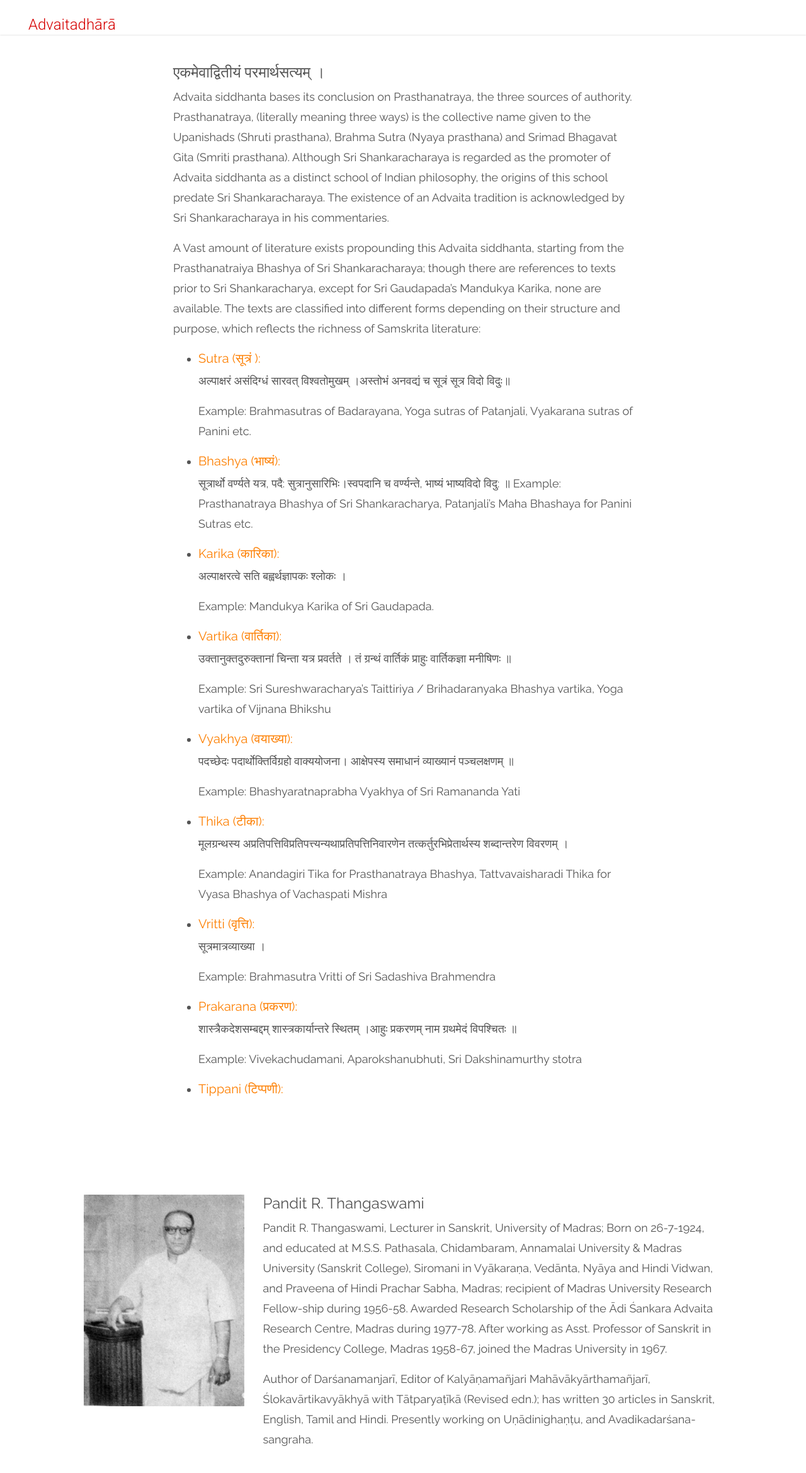
After one commit to SrirangaDigital/advaita-literature, a PHP site: the page made by application/views/flat/3-Project/index.php in a window 1280 px wide. The commit adds this page. Shown: the whole page at 63% size. Run offline with PHP 8.4, Linux system fonts and the light colour scheme; the template is opened without the code that fills it, so the values that code supplies are empty; some libraries are stand-ins or nearby versions; some web fonts are replaced.

Commit message:
UI fixes

```diff
--- /dev/null
+++ b/application/views/flat/3-Project/index.php
@@ -0,0 +1,76 @@
+<div class="container pt main">
+    <div class="row">
+        <div class="col-md-12">
+            <div class="name">
+                <h1>About the project</h1>
+            </div>
+        </div>
+    </div>
+    <div class="row justify-content-center">
+
+        <div class="col-md-8">
+            <h4>एकमेवाद्वितीयं परमार्थसत्यम् ।</h4>
+            <div class="description">
+
+                <p>Advaita siddhanta bases its conclusion on Prasthanatraya, the three sources of authority. Prasthanatraya, (literally meaning three ways) is the collective name given to the Upanishads (Shruti prasthana), Brahma Sutra (Nyaya prasthana) and Srimad Bhagavat Gita (Smriti prasthana). Although Sri Shankaracharaya is regarded as the promoter of Advaita siddhanta as a distinct school of Indian philosophy, the origins of this school predate Sri Shankaracharaya. The existence of an Advaita tradition is acknowledged by Sri Shankaracharaya in his commentaries.</p>
+                <p>A Vast amount of literature exists propounding this Advaita siddhanta, starting from the Prasthanatraiya Bhashya of Sri Shankaracharaya; though there are references to texts prior to Sri Shankaracharya, except for Sri Gaudapada’s Mandukya Karika, none are available. The texts are classified into different forms depending on their structure and purpose, which reflects the richness of Samskrita literature:</p>
+                <ul>
+                    <li>
+                        <h5 style="color: #fd7f01;">Sutra (सूत्रं ):</h5>
+                        <p>अल्पाक्षरं असंदिग्धं सारवत् विश्वतोमुखम् ।अस्तोभं अनवद्यं च सूत्रं सूत्र विदो विदुः॥</p>
+                        <p>Example: Brahmasutras of Badarayana, Yoga sutras of Patanjali, Vyakarana sutras of Panini etc.</p>
+                    </li>
+                    <li>
+                        <h5 style="color: #fd7f01;">Bhashya (भाष्यं):</h5>
+                        <p>सूत्रार्थो वर्ण्यते यत्र, पदै: सुत्रानुसारिभिः।स्वपदानि च वर्ण्यन्ते, भाष्यं भाष्यविदो विदु: ॥ Example: Prasthanatraya Bhashya of Sri Shankaracharya, Patanjali’s Maha Bhashaya for Panini Sutras etc.</p>
+                    </li>
+                    <li>
+                        <h5 style="color: #fd7f01;">Karika (कारिका):</h5>
+                        <p>अल्पाक्षरत्वे सति बह्वर्थज्ञापकः श्लोकः ।</p>
+                        <p>Example: Mandukya Karika of Sri Gaudapada.</p>
+                    </li>
+                    <li>
+                        <h5 style="color: #fd7f01;">Vartika (वार्तिका):</h5>
+                        <p>उक्तानुक्तदुरुक्तानां चिन्ता यत्र प्रवर्तते । तं ग्रन्थं वार्तिकं प्राहुः वार्तिकज्ञा मनीषिणः ॥</p>
+                        <p>Example: Sri Sureshwaracharya’s Taittiriya / Brihadaranyaka Bhashya vartika, Yoga vartika of Vijnana Bhikshu</p>
+                    </li>
+                    <li>
+                        <h5 style="color: #fd7f01;">Vyakhya (वयाख्या):</h5>
+                        <p>पदच्छेदः पदार्थोक्तिर्विग्रहो वाक्ययोजना। आक्षेपस्य समाधानं व्याख्यानं पञ्चलक्षणम् ॥</p>
+                        <p>Example: Bhashyaratnaprabha Vyakhya of Sri Ramananda Yati</p>
+                    </li>
+                    <li>
+                        <h5 style="color: #fd7f01;">Thika (टीका):</h5>
+                        <p>मूलग्रन्थस्य अप्रतिपत्तिविप्रतिपत्त्यन्यथाप्रतिपत्तिनिवारणेन तत्कर्तुरभिप्रेतार्थस्य शब्दान्तरेण विवरणम् ।</p>
+                        <p>Example: Anandagiri Tika for Prasthanatraya Bhashya, Tattvavaisharadi Thika for Vyasa Bhashya of Vachaspati Mishra</p>
+                    </li>
+                    <li>
+                        <h5 style="color: #fd7f01;">Vritti (वृत्ति):</h5>
+                        <p>सूत्रमात्रव्याख्या ।</p>
+                        <p>Example: Brahmasutra Vritti of Sri Sadashiva Brahmendra</p>
+                    </li>
+                    <li>
+                        <h5 style="color: #fd7f01;">Prakarana (प्रकरण):</h5>
+                        <p>शास्त्रैकदेशसम्बद्दम् शास्त्रकार्यान्तरे स्थितम् ।आहुः प्रकरणम् नाम ग्रथमेदं विपश्चितः ॥</p>
+                        <p>Example: Vivekachudamani, Aparokshanubhuti, Sri Dakshinamurthy stotra</p>
+                    </li>
+                    <li>
+                        <h5 style="color: #fd7f01;">Tippani (टिप्पणी):</h5>
+                    </li>
+                </ul>
+            </div>
+        </div>
+    </div>
+    <div class="row flat-page justify-content-center" id="thangaswami">
+        <div class="col-md-3 text-center">
+            <img class="img-fluid" src="<?=PUBLIC_URL?>images/thangaswami.jpg?v=1.0"><br />
+        </div>
+        <div class="col-md-8">
+            <h4>Pandit R. Thangaswami</h4>
+            <div class="description">
+                <p>Pandit R. Thangaswami, Lecturer in Sanskrit, University of Madras; Born on 26-7-1924, and educated at M.S.S. Pathasala, Chidambaram, Annamalai University & Madras University (Sanskrit College), Siromani in Vyākaraṇa, Vedānta, Nyāya and Hindi Vidwan, and Praveena of Hindi Prachar Sabha, Madras; recipient of Madras University Research Fellow-ship during 1956-58. Awarded Research Scholarship of the Ādi Śankara Advaita Research Centre,  Madras during 1977-78. After working as Asst. Professor of Sanskrit in the Presidency College, Madras 1958-67,  joined the Madras University in 1967.</p>
+                <p>Author of Darśanamanjarī, Editor of Kalyāṇamañjari Mahāvākyārthamañjarī, Ślokavārtikavyākhyā with Tātparyaṭīkā (Revised edn.); has written 30 articles in Sanskrit, English, Tamil and Hindi. Presently working on Uṇādinighaṇṭu, and Avadikadarśana-sangraha.</p>
+            </div>
+        </div>
+    </div>
+</div>
--- a/public/css/homepage.css
+++ b/public/css/homepage.css
@@ -58,7 +58,6 @@ a:hover {
 }
 
 .prelims {
-    padding-top: 80px;
     /*padding-bottom: 40px;*/
     margin-bottom: 80px;
     font-weight: 300;
@@ -77,6 +76,13 @@ a:hover {
 .prelims h2 {
     font-family: 'Playfair Display', serif;
     font-size: 24px;
+}
+.prelims h4 {
+    font-family: 'Playfair Display', serif;
+    border-bottom: 2px solid #0091EA;
+    width: 60%;
+    padding: 20px;
+    margin: 0 auto 30px auto;
 }
 
 .word-of-the-day {
```
Also changed, not shown: application/views/flat/1-Home/index.php (+18 -61 lines), application/views/flat/2-About/Acknowledgement.php (deleted, +0 -19 lines), application/views/flat/2-About/index.php (+12 -15 lines), application/views/flat/4-Lineage/index.php (renamed from application/views/flat/3-Lineage/index.php), application/views/flat/5-Works/index.php (renamed from application/views/flat/4-Works/index.php), public/images/indic-academy.jpg, public/images/thangaswami.jpg.
